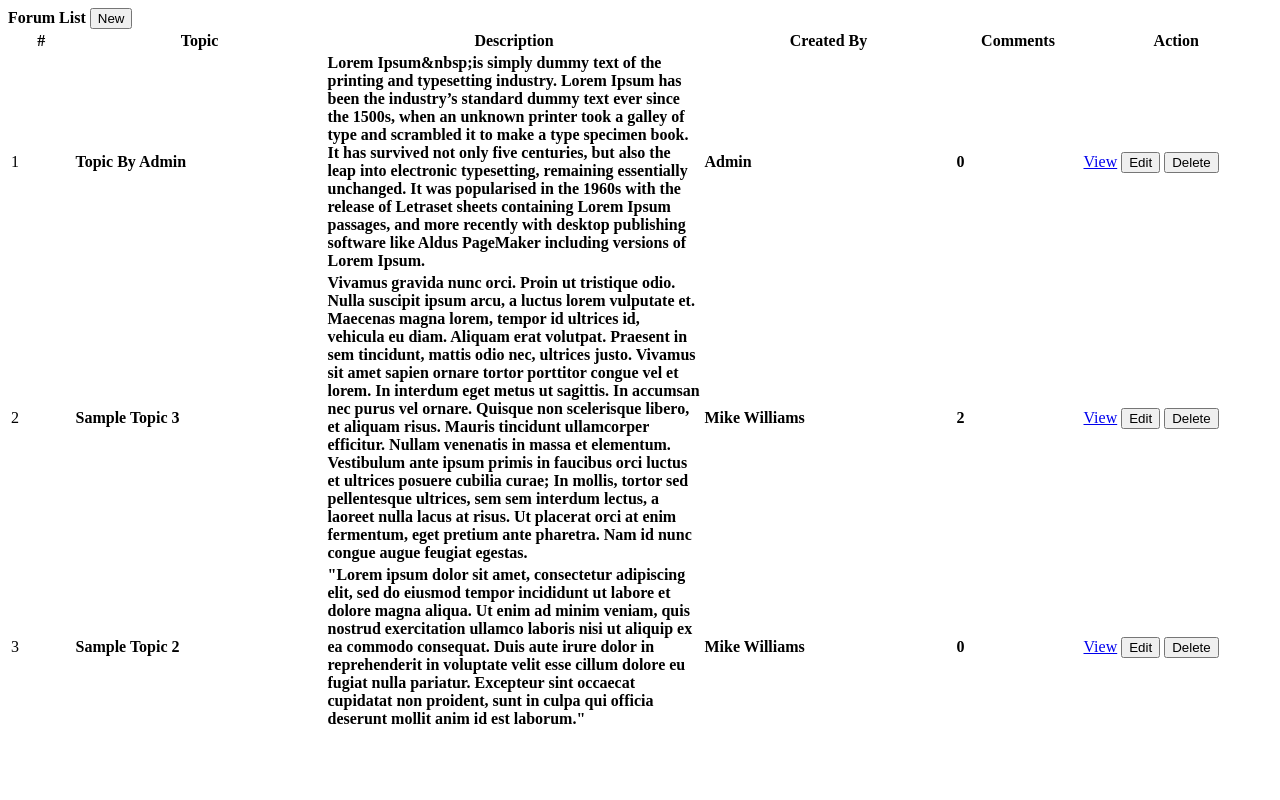
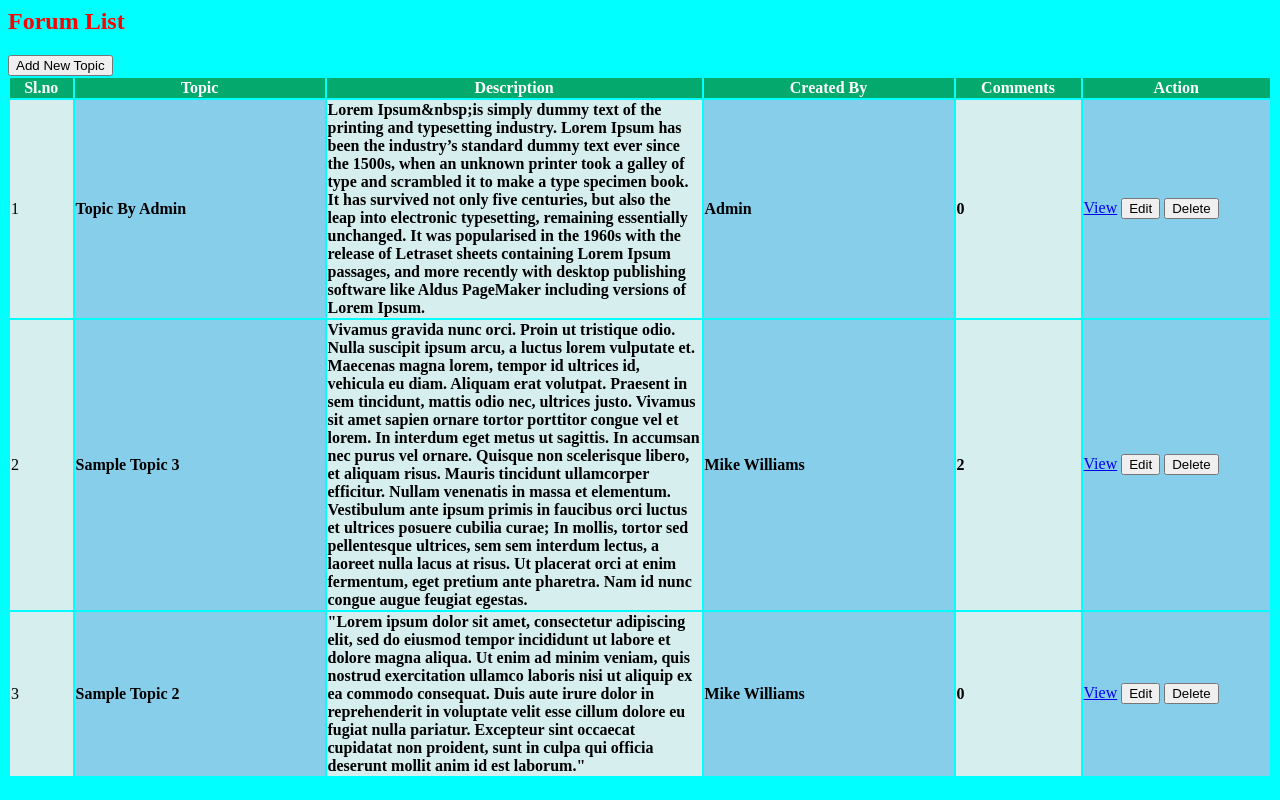
Before and after one commit to Koushal-Saha/alumni, a PHP site: page /code/admin/forums.php in a window 1280 px wide. Run offline with PHP 8.4, Linux system fonts and the light colour scheme; data comes from the database, SQL or seed files in the repository.

Commit message:
Update forums.php

```diff
--- a/admin/forums.php
+++ b/admin/forums.php
@@ -16,7 +16,7 @@
 	<div class="col-lg-12">
 		<div class="row mb-4 mt-4">
 			<div class="col-md-12">
-
+			<body style="background-color:aqua">
 			</div>
 		</div>
 		<div class="row">
@@ -25,12 +25,13 @@
 			<!-- Table Panel -->
 			<div class="col-md-12">
 				<div class="card">
+				<style>.card-header{color:red}</style>
 					<div class="card-header">
-						<b>Forum List</b>
+						<h2><b>Forum List</b></h2>
 						<span class="">
 
 							<button class="btn btn-primary btn-block btn-sm col-sm-2 float-right" type="button" id="new_forum">
-					<i class="fa fa-plus"></i> New</button>
+					<i class="fa fa-plus"></i> Add New Topic</button>
 				</span>
 					</div>
 					<div class="card-body">
@@ -46,7 +47,7 @@
 							</colgroup>
 							<thead>
 								<tr>
-									<th class="text-center">#</th>
+									<th class="text-center">Sl.no</th>
 									<th class="">Topic</th>
 									<th class="">Description</th>
 									<th class="">Created By</th>
@@ -110,9 +111,15 @@
 	td p{
 		margin: unset
 	}
+	th {
+		background-color: #04AA6D;
+		color: white;
+	}
+	td:nth-child(odd){background-color:#D6EEEE}
+	td:nth-child(even){background-color:skyblue}
 	img{
 		max-width:100px;
-		max-height: :150px;
+		max-height:150px;
 	}
 </style>
 <script>
```
